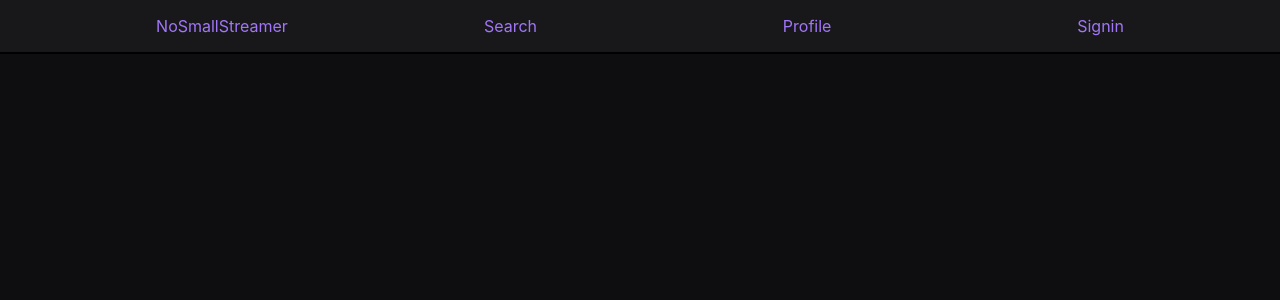
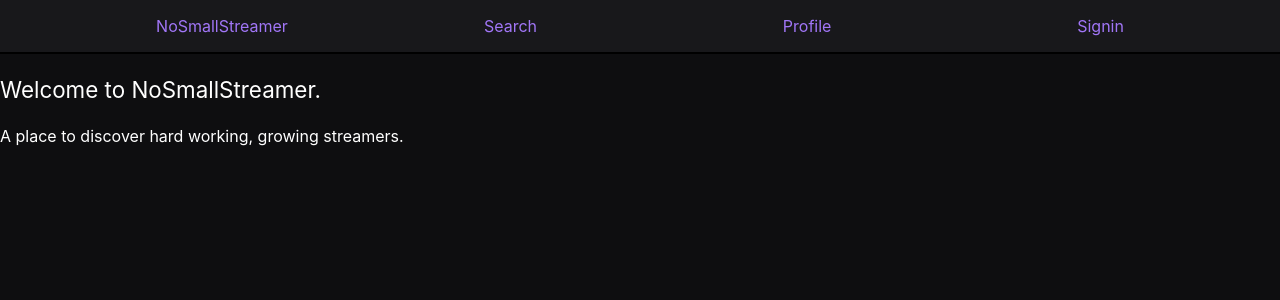
Before and after one commit to chaselancaster/nosmallstreamer-frontend, a React (Create React App) app: page / in a window 1280 px wide. Shown: the top 300 px of the page. Built offline with nearby package versions, Linux system fonts and the light colour scheme.

Commit message:
change font-size of welcome paragraph

```diff
--- a/src/App.js
+++ b/src/App.js
@@ -3,11 +3,13 @@ import React, { Component } from "react";
 import { Switch, Route, withRouter } from "react-router-dom";
 
 import NavBar from './Component/NavBar/NavBar';
+import Hero from './Component/Hero/Hero';
 
 function App() {
   return (
     <div className="App">
       <NavBar />
+      <Hero />
     </div>
   );
 }
--- a/src/Component/Hero/Hero.css
+++ b/src/Component/Hero/Hero.css
@@ -0,0 +1,7 @@
+.welcome {
+  font-size: 1.4em;
+}
+
+p {
+  color: white;
+}
--- a/src/Component/Hero/Hero.js
+++ b/src/Component/Hero/Hero.js
@@ -1,10 +1,12 @@
 import React from 'react';
+
+import './Hero.css';
 
 const Hero = () => {
     return (
         <div className="hero-parent">
             <div>
-                <p>Welcome to <span>NoSmallStreamer.</span></p>
+                <p className="welcome">Welcome to <span>NoSmallStreamer.</span></p>
                 <p>A place to discover hard working, growing streamers.</p>
             </div>
             <div className="logo">
```
Also changed, not shown: 1 other file (tests, documents, lock files or other folders).
